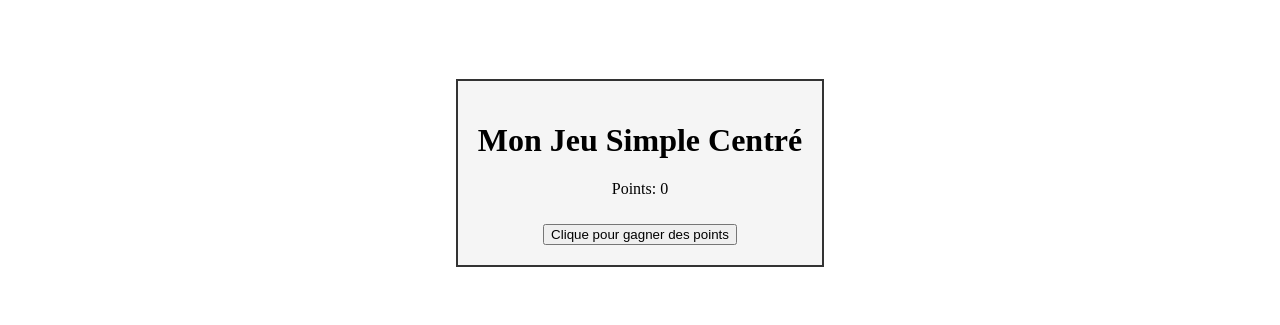
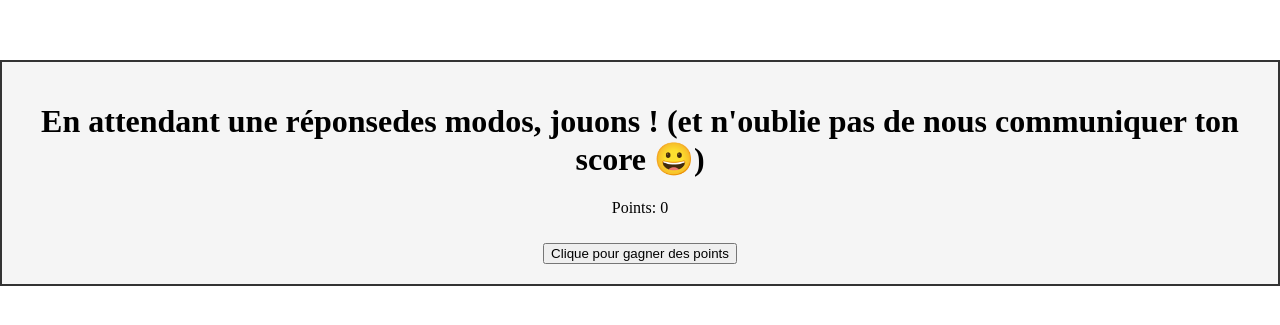
Before and after one commit to FederationFrancaiseDuBAN/BAN, a plain HTML site: page jmennuie.html in a window 1280 px wide. Shown: the part 227-552 px from the top of the page. Drawn offline with Linux system fonts and the light colour scheme.

Commit message:
Update jmennuie.html

```diff
--- a/jmennuie.html
+++ b/jmennuie.html
@@ -24,7 +24,7 @@
 <body>
 
 <div id="game-container">
-  <h1>Mon Jeu Simple Centré</h1>
+  <h1>En attendant une réponsedes modos, jouons ! (et n'oublie pas de nous communiquer ton score 😀)</h1>
 
   <p>Points: <span id="points">0</span></p>
 
```
